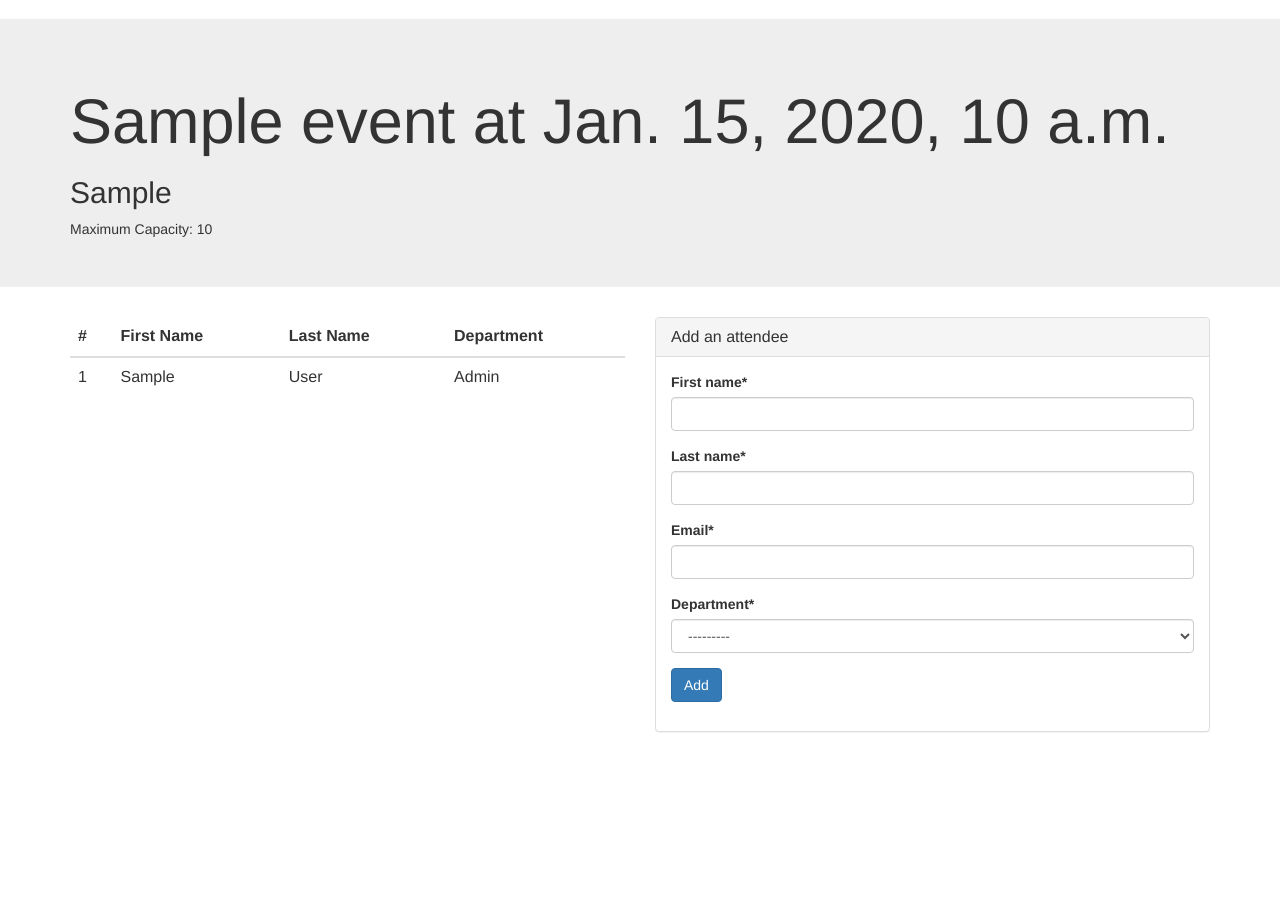
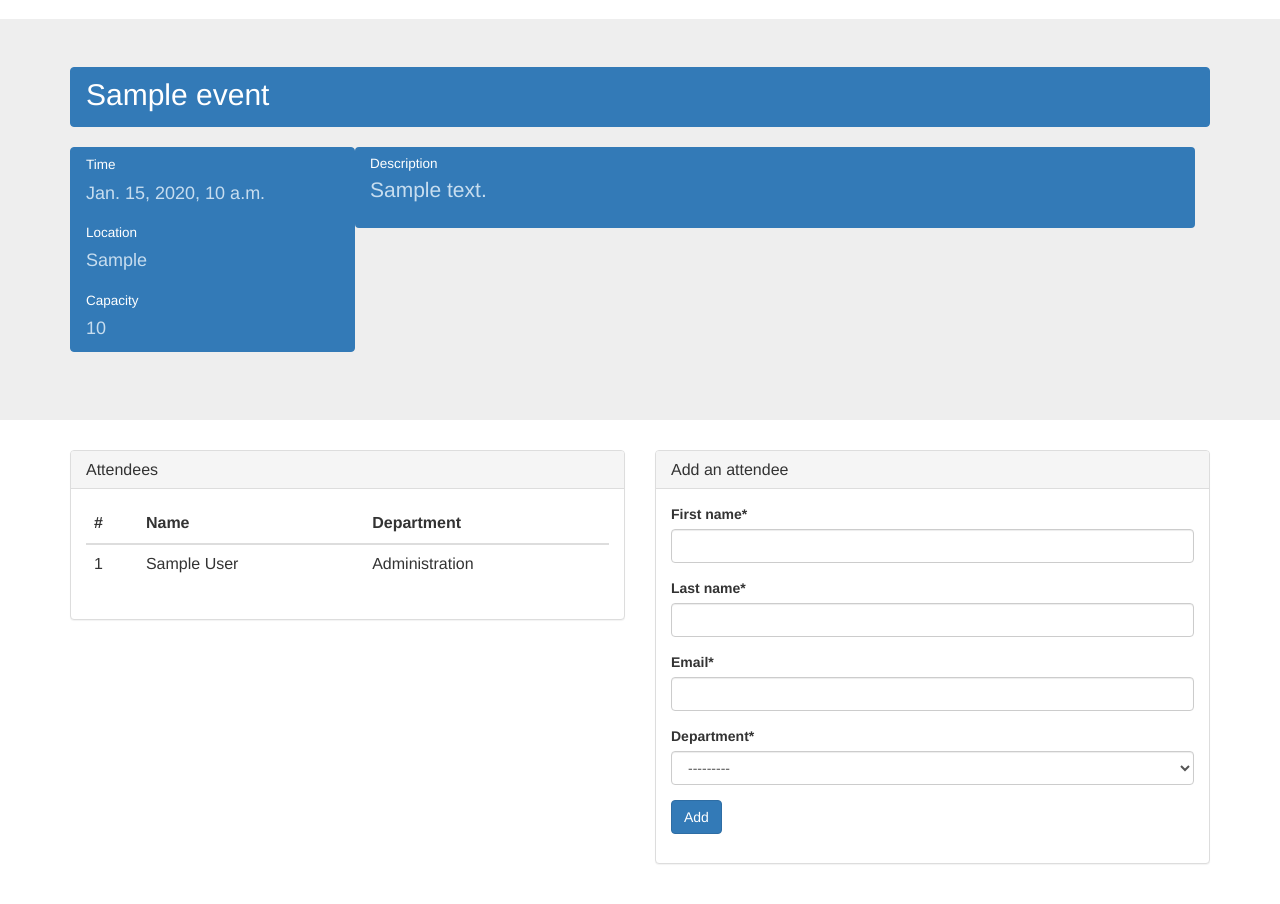
Before and after one commit to derikn/training, a Django app: page /training/d/1/ in a window 1280 px wide. Shown: the part 51-955 px from the top of the page. Before the commit the page ends 783 px from the top, so only its background shows below. Run offline with Django 3.2, Linux system fonts and the light colour scheme; tables that the repository leaves empty hold one stand-in row (values such as "Sample post"); some libraries are stand-ins or nearby versions.

Commit message:
added new  templates and extra

```diff
--- a/login/templates/layouts/base.html
+++ b/login/templates/layouts/base.html
@@ -37,7 +37,7 @@
 
         {% if not user.is_authenticated %}
 
-            <a href="{% url 'login:login' %}" class="btn btn-default navbar-btn pull-right">Login</a>
+            <a href="{% url 'login:login' %}" class="btn btn-default navbar-btn pull-right" style="margin-right:5px">Login</a>
             {% else %}
     </div>
 
@@ -52,6 +52,9 @@
       {% endif %}
       {% if perms.assetdb.add_asset %}
         <li {% block activepagethree %}{% endblock %}><a href=""> <i class="fa fa-database"></i> Asset Database</a></li>
+        {% endif %}
+        {% if perms.schedule.add_item %}
+        <li {% block activepagefour %}{% endblock %}><a href=""><i class="fa fa-bell"></i> Accountability</a></li>
       {% endif %}
       </ul>
       <ul class="nav navbar-nav navbar-right">
--- a/training/forms.py
+++ b/training/forms.py
@@ -13,7 +13,7 @@ from . import models
 
 class EventForm(forms.ModelForm):
     class Meta:
-        fields = ('name', 'when','where','host','capacity','public')
+        fields = ('name', 'when','where','instructor','description', 'capacity')
         model = models.Event
         widgets = {
             #Use localization
@@ -27,9 +27,9 @@ class EventForm(forms.ModelForm):
             'name',
             'when',
             'where',
-            'host',
+            'instructor',
             'capacity',
-            'public',
+            'description',
             ButtonHolder(
                 Submit('create', 'Create', css_class='btn-primary')
             )
--- a/training/models.py
+++ b/training/models.py
@@ -4,12 +4,12 @@ from django.db import models
 from django.template.defaultfilters import slugify
 
 DEPARTMENTS = (
-	('Admin', 'Administration'),
+	('Administration', 'Administration'),
 	('Carson','Carson'),
 	('Clinton','Clinton'),
 	('Cumber','Cumberland'),
-	('Ds',"D's Place"),
-	('Deer', 'Deer Lake'),
+	("D's Place", "D's Place"),
+	('Deer Lake', 'Deer Lake'),
 	('Eastburn','Eastburn'),
 	('Edmonds','Edmonds'),
 	('Genesis','Genesis'),
@@ -20,7 +20,7 @@ DEPARTMENTS = (
 	('Victory','Victory'),
 	('Willingdon','Willingdon'),
 	('Options', 'Community Options'),
-	('AP', 'Action Packaging'),
+	('Action Packaging', 'Action Packaging'),
 	('BEST', 'BEST'),
 	('Outreach', 'Outreach'),
 	('Childrens', 'Childrens')
@@ -29,32 +29,29 @@ DEPARTMENTS = (
 class Event(models.Model):
 	user = models.ForeignKey(User, related_name="events")
 	name = models.CharField(max_length=255)
-	slug = models.SlugField(max_length=255, blank = True)
 	when = models.DateTimeField()
 	where = models.CharField(max_length=255)
-	host = models.CharField(max_length=255)
-	capacity = models.IntegerField()
-	public = models.BooleanField()
+	instructor = models.CharField(max_length=255)
+	description = models.TextField()
+	capacity = models.PositiveIntegerField()
+	public = models.BooleanField(default=True)
 
 	def __unicode__(self):
 		return self.name
 
-	def get_slug_url(self):
-		return reverse('training:slug', kwargs={'slug': self.slug})
 	def get_absolute_url(self):
 		return reverse('training:detail', kwargs={'pk': self.id})
 
-	def save(self, *args, **kwargs):
-		self.slug = slugify(self.name)
-		super(Event, self).save(*args, **kwargs)
-
 class Attendee(models.Model):
 	event = models.ForeignKey(Event, related_name="attendees")
-	first_name = models.CharField(max_length=255)
-	last_name = models.CharField(max_length=255)
-	email = models.EmailField(max_length=254)
+	first_name = models.CharField(max_length=30)
+	last_name = models.CharField(max_length=30)
+	email = models.EmailField(max_length=45)
 	phone_number = models.CharField(max_length=20)
-	department = models.CharField(max_length=10, choices=DEPARTMENTS)
+	department = models.CharField(max_length=20, choices=DEPARTMENTS)
 
 	def __unicode__(self):
 		return self.first_name
+
+	def get_del_url(self):
+		return reverse('training:attendee-delete', kwargs={'pk': self.id})
--- a/training/templates/training/attendee.html
+++ b/training/templates/training/attendee.html
@@ -1,6 +1,8 @@
 <tr>
 <td> {{forloop.counter}}</td>
-<td> {{attendee.first_name}}</td>
-<td> {{attendee.last_name}}</td>
+<td> {{attendee.first_name}} {{attendee.last_name}}</td>
 <td> {{attendee.department}}</td>
+{%if perms.training.delete_attendee %}
+<td> <a href="{{attendee.get_del_url}}" style="color:AAA"><span class="glyphicon glyphicon-remove"> </span></a></td>
+{% endif %}
 </tr>
--- a/training/templates/training/event_detail.html
+++ b/training/templates/training/event_detail.html
@@ -1,28 +1,61 @@
 {% extends "layouts/base.html" %}
 {% load crispy_forms_tags %}
-
+{% block activepagetwo %} class="active" {% endblock %}
 {% block title %} {{ object.name }} | Lists | {{block.super}} {% endblock %}
 
 {%block headline %}
-<h1> {{object.name}} at {{object.when}} </h1>
-<h2> {{object.where}} </h2>
-Maximum Capacity: {{object.capacity}}
+<div class="list-group">
+<a class="list-group-item active">
+    <h2 class="list-group-item-heading">{{object.name}}</h2>
+  </a>
+  </div>
+
+  	<div class="col-md-3" style="padding:0">
+	  	<div class="list-group">
+		  <div class="list-group-item active">
+		    <h4 class="list-group-item-heading"><small>Time</small></h4>
+		    <h4 class="list-group-item-text">{{object.when}}</h4>
+		    </div>
+
+		  <div class="list-group-item active">
+		    <h4 class="list-group-item-heading"><small>Location</small></h4>
+		    <h4 class="list-group-item-text">{{object.where}}</h4>
+		    </div>
+		  <div class="list-group-item active">
+		    <h4 class="list-group-item-heading"><small>Capacity</small></h4>
+		    <h4 class="list-group-item-text">{{object.capacity}}</h4>
+		  </div>
+		</div>
+	</div>
+	<div class="col-md-9" style="padding-left:0">
+		<div class="list-group">
+		    <div class="list-group-item active" style="border:0px">
+		      <h4 class="list-group-item-heading"><small>Description</small></h4>
+		      <p class="list-group-item-text">{{object.description}}</p>
+		    </div>
+		</div>
+	</div>
 {% endblock headline %}
 {% block content %}
+
 <div class="row">
 	<div class = "col-sm-6">
-
+	<div class="panel panel-default">
+	<div class="panel-heading">
+		<h1 class="panel-title">Attendees</h1>
+	</div>
+  <div class="panel-body">
 	{% if object.attendees.all %}
 		<div class = "table-responsive">
 		<table class="table table-hover">
 			<thead>
 				<tr>
 					<th>#</th>
-					<th>First Name</th>
-					<th>Last Name </th>
+					<th>Name</th>
 					<th>Department </th>
 				</tr>
 			</thead>
+
 			{% for attendee in object.attendees.all %}
 				{% include 'training/attendee.html' %}
 			{% endfor %}
@@ -31,6 +64,8 @@ Maximum Capacity: {{object.capacity}}
 	{% else %}
 	There are currently no attendees.
 	{% endif %}
+	</div>
+	</div>
 	</div>
 	{% if attendee_count < object.capacity %}
 	<div class ="col-sm-6">
--- a/training/templates/training/event_form.html
+++ b/training/templates/training/event_form.html
@@ -1,6 +1,6 @@
 {% extends 'layouts/base.html' %}
 {% load crispy_forms_tags %}
-
+{% block activepagetwo %} class="active" {% endblock %}
 {% block title %}Create | Events | {{ block.super }}{% endblock title %}
 {% block headline %}
 <h1><i class="fa fa-tasks"></i> Create a Training Session</h1>
--- a/training/urls.py
+++ b/training/urls.py
@@ -5,10 +5,11 @@ from training import views
 
 urlpatterns = patterns ('',
 	url(r'^$', views.EventListView.as_view(), name='list'),
-	url(r'^hidden/(?P<slug>[-\w]+)/$', views.EventDetailView.as_view(), name='slug'),
 	url(r'^d/(?P<pk>\d+)/$', views.EventDetailView.as_view(), name='detail'),
 	url(r'^create/$', views.EventCreateView.as_view(), name='create'),
 	url(r'^s/', views.EventScheduleView.as_view(), name='schedule'),
+	url(r'^attendee/del/(?P<pk>\d+)/$', views.AttendeeDeleteView.as_view(),
+        name='attendee-delete',),
 
 	#url(r'^s/(?P<slug>[-\w]+)/$', views.EventScheduleView.as_view(), name='schedule'),
 	)
--- a/training/views.py
+++ b/training/views.py
@@ -2,7 +2,7 @@ from __future__ import absolute_import
 
 from django.db.models import Count
 from django.shortcuts import redirect
-from django.core.urlresolvers import reverse
+from django.core.urlresolvers import reverse, reverse_lazy
 from django.http import HttpResponse, HttpResponseRedirect
 from django.views import generic
 
@@ -21,6 +21,7 @@ class EventDetailView(
     views.PrefetchRelatedMixin,
     generic.DetailView
 ):
+
     form_class = forms.AttendeeForm
     http_method_names = ['get', 'post']
     model = models.Event
@@ -88,3 +89,22 @@ class EventCreateView(
 		self.object.user = self.request.user
 		self.object.save()
 		return super(EventCreateView, self).form_valid(form)
+
+#View Logic to Delete an attendee from an event. requires delete permission and login
+class AttendeeDeleteView(generic.DeleteView,
+	views.PermissionRequiredMixin,
+	views.LoginRequiredMixin):
+	#set the reference model
+	model = models.Attendee
+
+	permission_required = "training.delete_attendee"
+	#override delete function to get attendee's parent event id
+	def delete(self, request, *args, **kwargs):
+		self.object = self.get_object()
+		pk = self.object.event.id
+		self.object.delete()
+		return HttpResponseRedirect(self.get_success_url(pk))
+
+	#pass attendee's parent event id to kwargs
+	def get_success_url(self, pk):
+		return reverse('training:detail', kwargs={'pk': pk})
```
Also changed, not shown: training/templates/training/attendee_confirm_delete.html (added, +10 -0 lines), training/templates/training/event_list.html (+5 -3 lines), training/templates/training/schedule.html (+4 -4 lines), 1 other file.
